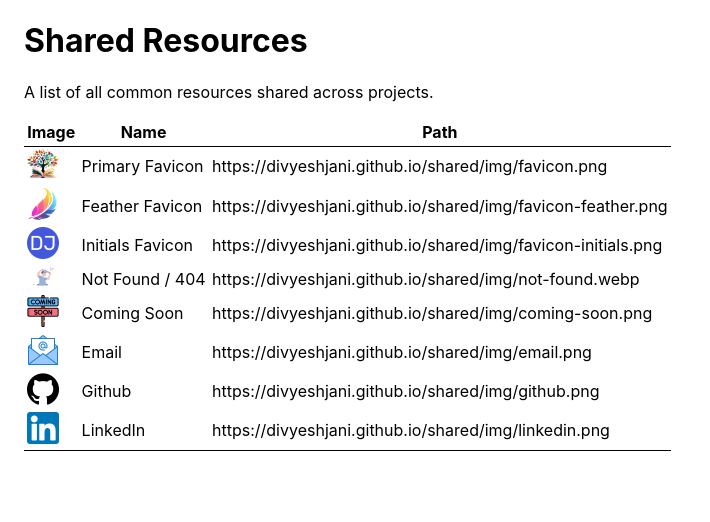
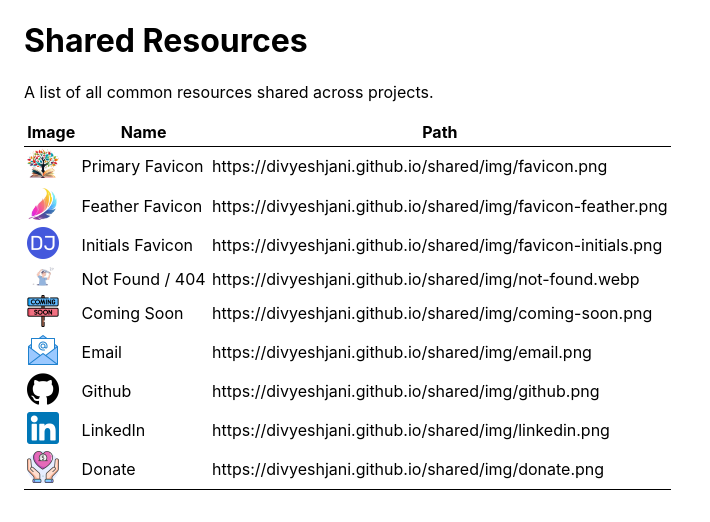
Before and after one commit to divyeshjani/shared, a plain HTML site: page index.html in a window 1280 px wide. Shown: the whole page, without its empty margins (0-710 px from the left). Drawn offline with Linux system fonts and the light colour scheme.

Commit message:
Adding an icon for Donate

```diff
--- a/index.html
+++ b/index.html
@@ -80,6 +80,11 @@
                 <td>LinkedIn</td>
                 <td>https://divyeshjani.github.io/shared/img/linkedin.png</td>
             </tr>
+            <tr>
+                <td><img src='img/donate.png' width='32' ></td>
+                <td>Donate</td>
+                <td>https://divyeshjani.github.io/shared/img/donate.png</td>
+            </tr>
         </tbody>
     </table>
 
```
Also changed, not shown: img/donate.png (added).
